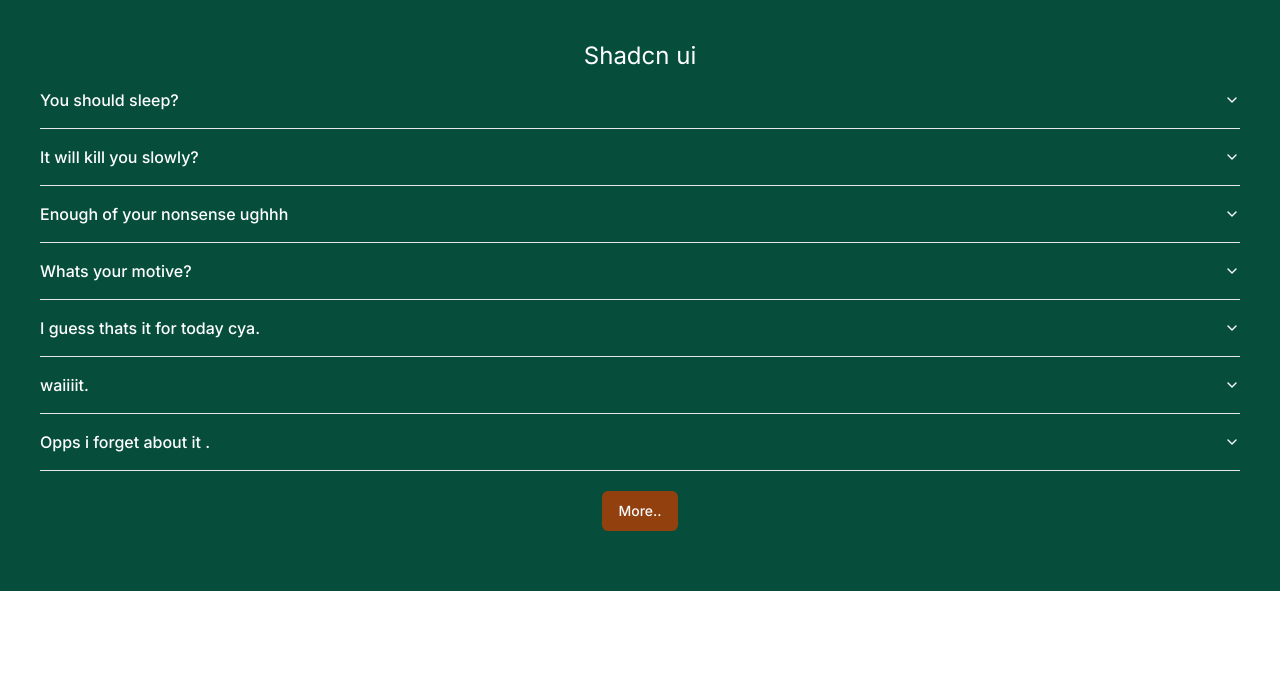
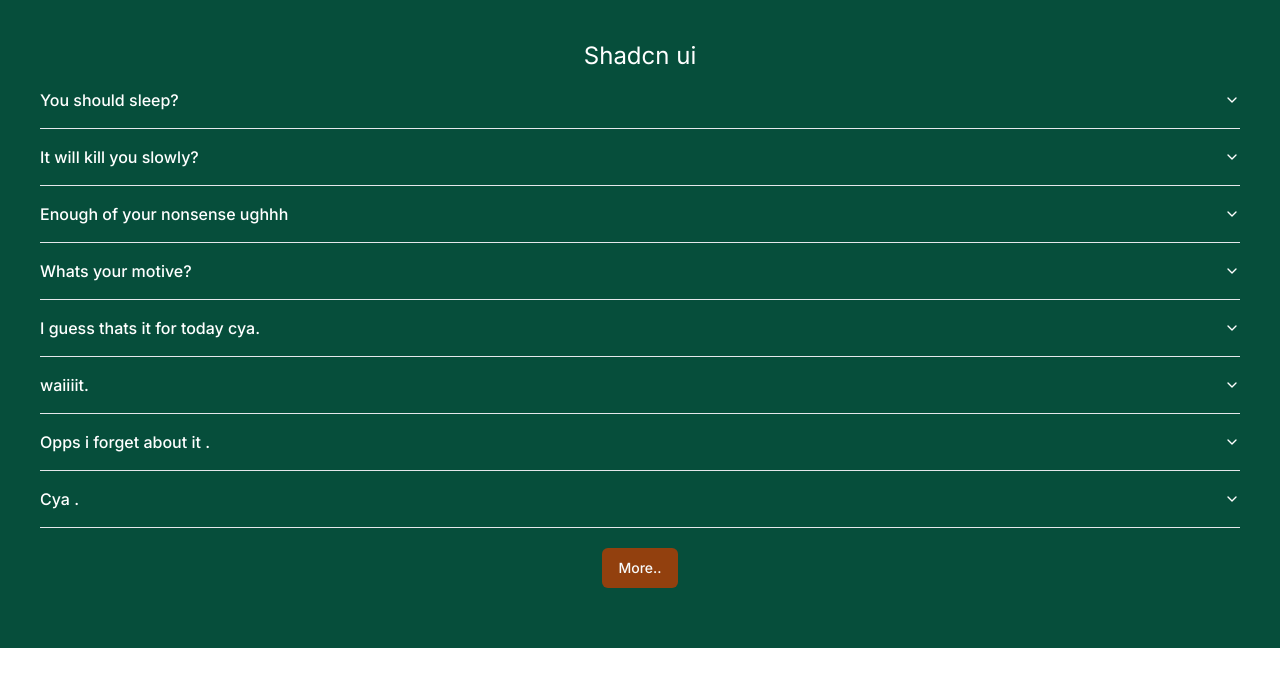
Before and after one commit to CodewithTanzeel/shadcn-ui-02, a Next.js app: page / in a window 1280 px wide. Shown: the top 686 px of the page. Built offline with nearby package versions, Linux system fonts and the light colour scheme.

Commit message:
Update accordion.tsx

```diff
--- a/src/app/accordion.tsx
+++ b/src/app/accordion.tsx
@@ -54,6 +54,12 @@
                   ughhh dont bother me .......
                 </AccordionContent>
             </AccordionItem>
+            <AccordionItem value="item-8">
+                <AccordionTrigger>Cya .</AccordionTrigger>
+                <AccordionContent>
+                  bye
+                </AccordionContent>
+            </AccordionItem>
 
 
         </Accordion>
```
